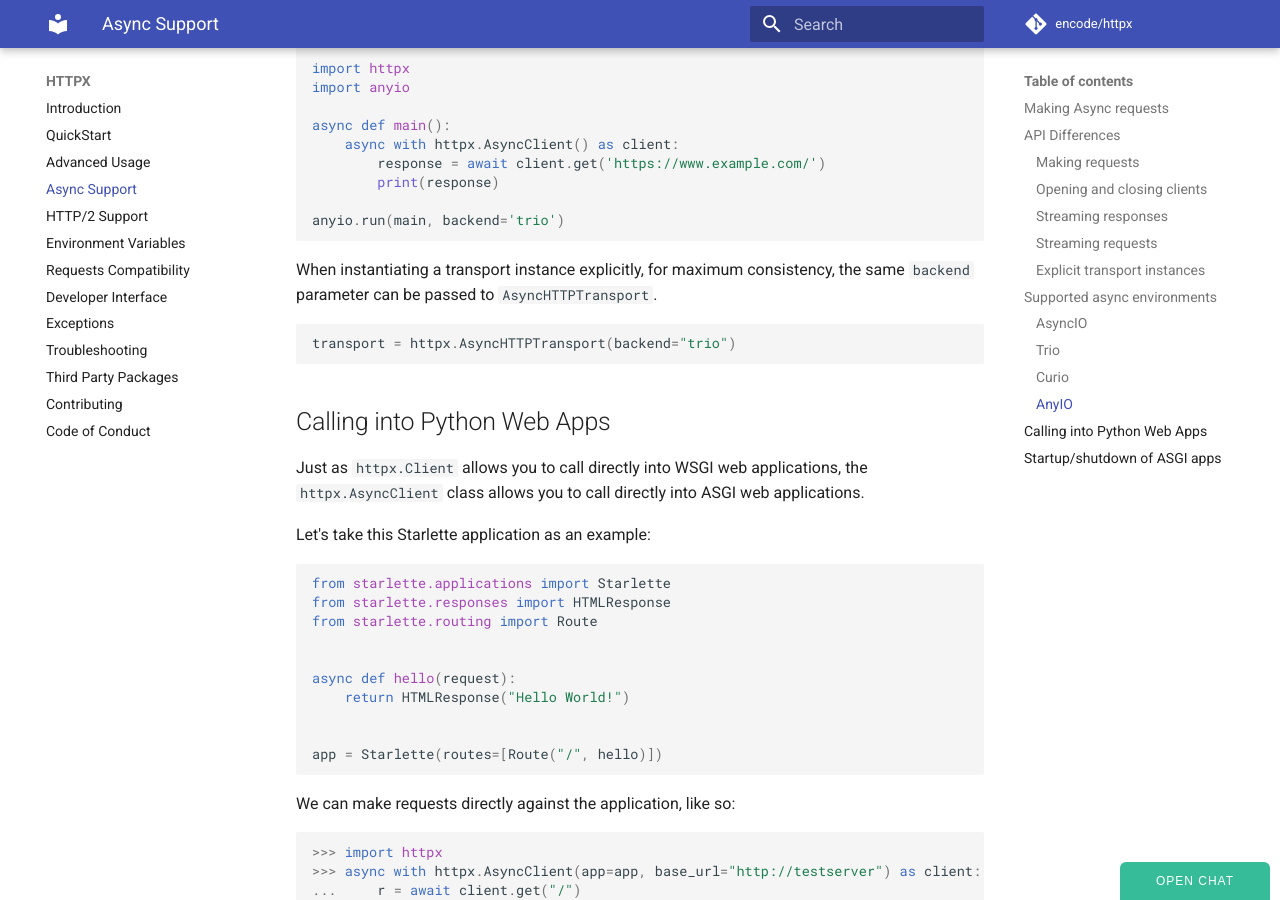
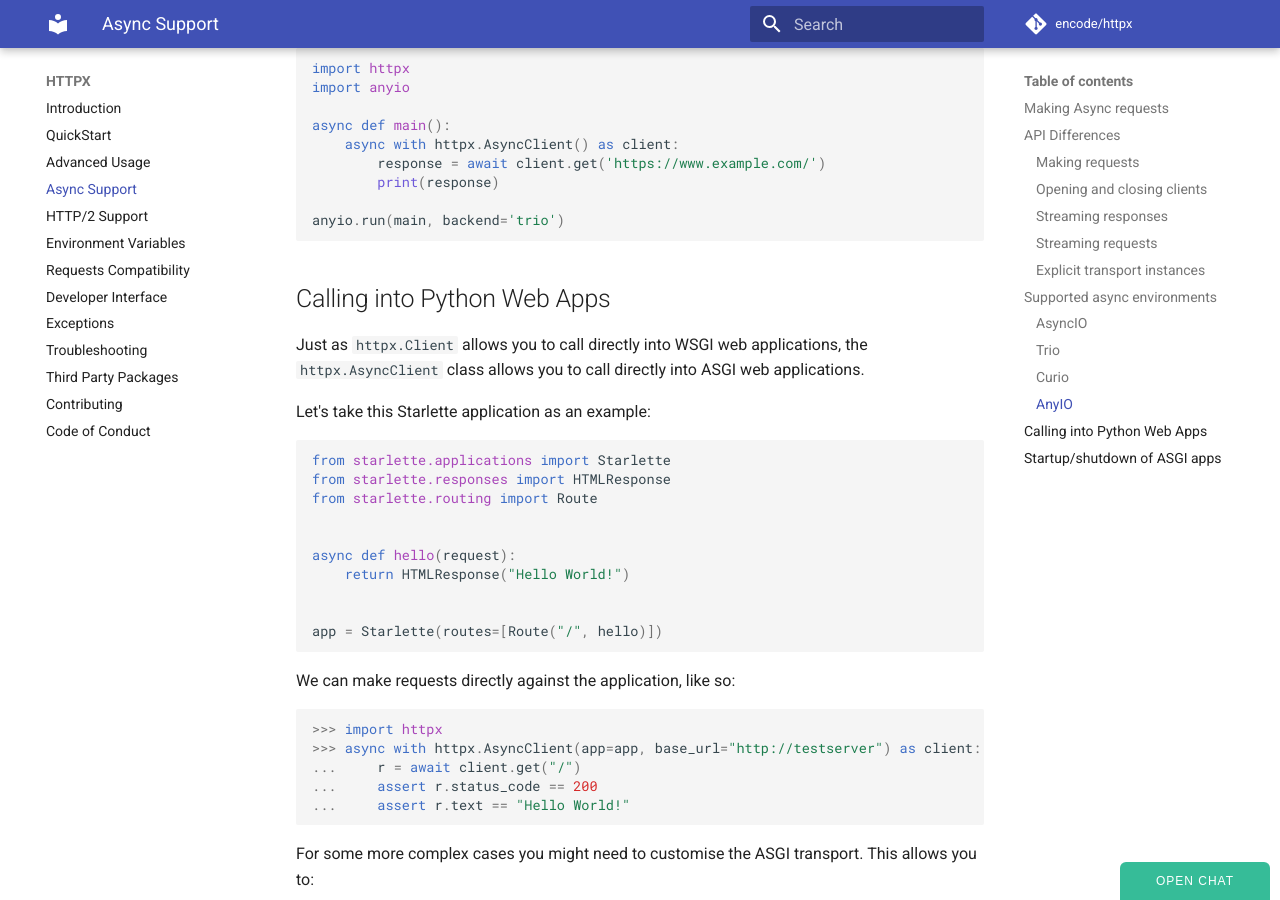
Before and after one commit to WorldStar0126/httpx, an MkDocs documentation site: the page built from docs/async.md, in a window 1280 px wide and 900 px high, scrolled down 4584 px. Built offline with MkDocs 1.6.1 and Material for MkDocs 9.7.7, drawn with Linux system fonts in a browser that asks for light colours; comment, search, counter and statistics services are not loaded.

Commit message:
Drop mention of backend selection for AsyncHTTPTransport() in docs (#2019)
There is no 'backend' parameter to AsyncHTTPTransport and it seems that
the backend is detected automatically for anyio as it is for other async
libraries.

````diff
--- a/docs/async.md
+++ b/docs/async.md
@@ -207,12 +207,6 @@ async def main():
 anyio.run(main, backend='trio')
 ```
 
-When instantiating a transport instance explicitly, for maximum consistency, the same `backend` parameter can be passed to `AsyncHTTPTransport`.
-```python
-transport = httpx.AsyncHTTPTransport(backend="trio")
-```
-
-
 ## Calling into Python Web Apps
 
 Just as `httpx.Client` allows you to call directly into WSGI web applications,
````
